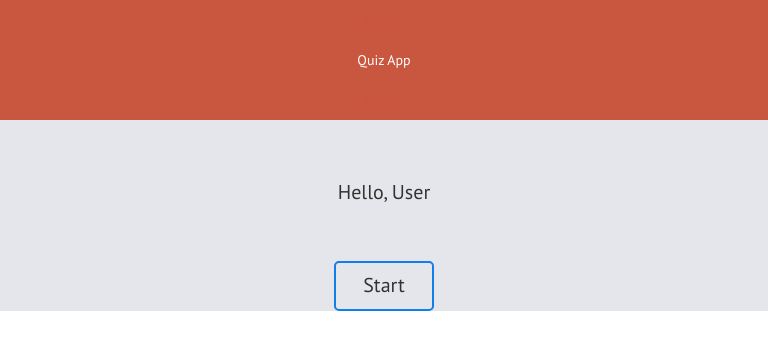
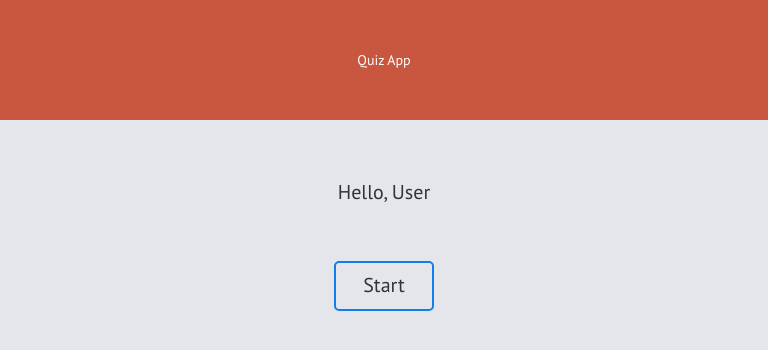
Before and after one commit to pjra99/quiz-app, a React (Create React App) app: page / in a window 768 px wide. Shown: the top 350 px of the page. Built offline with nearby package versions, Linux system fonts and the light colour scheme.

Commit message:
--update: css

```diff
--- a/src/App.js
+++ b/src/App.js
@@ -65,7 +65,18 @@ function QuestionTemplate() {
   window.onbeforeunload = function () {
     alert("Your work will be lost.");
   };
+  // console.log(window.location.pathname);
+  let isAborted = false;
   window.onpopstate = function (e) {
+    let path = window.location.pathname;
+    console.log(path);
+
+    if (path == "/questiontemplate") {
+      this.window.history.forward();
+      return;
+    }
+
+    // if (path !== "/questiontemplate") {
     this.window.history.forward();
     swal({
       title: "Are you sure to Abort the Quiz?",
@@ -82,9 +93,9 @@ function QuestionTemplate() {
         swal("Quiz Aborted!", {
           icon: "success",
         });
-      } else {
       }
     });
+    // }
   };
   useEffect(() => {
     if (pageIsLoaded === 0) {
--- a/src/css/App.css
+++ b/src/css/App.css
@@ -224,7 +224,12 @@
     margin-right: 13%;
   }
   .App-screen {
-    height:100%;
+    height:100vh;
+  }
+}
+@media screen and (min-height: 796px){
+  .App-screen {
+    height: 100vh;
   }
 }
 @media screen and (max-height:480px){
```
